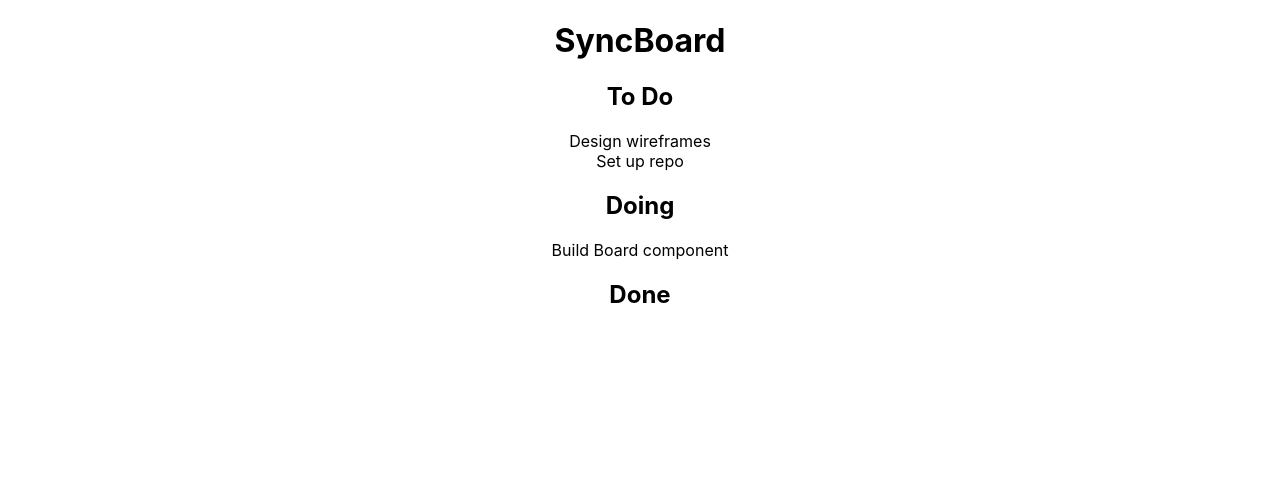
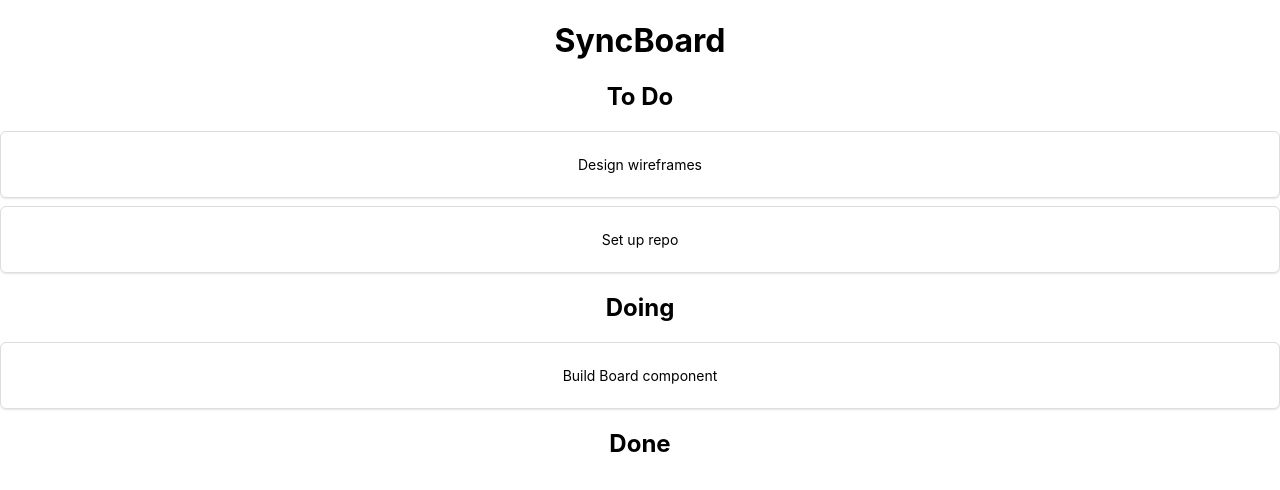
Before and after one commit to ImadiRajapaksha/Syncboard, a React (Create React App) app in the folder client/: page / in a window 1280 px wide. Shown: the top 490 px of the page. Built offline with nearby package versions, Linux system fonts and the light colour scheme.

Commit message:
Add TaskCard component with styling

```diff
--- a/client/src/components/Column.js
+++ b/client/src/components/Column.js
@@ -1,4 +1,5 @@
- import React from 'react';
+import React from 'react';
+import TaskCard from './TaskCard';
 
 function Column({ title, tasks }) {
   return (
@@ -6,9 +7,7 @@ function Column({ title, tasks }) {
       <h2>{title}</h2>
       <div className="column-tasks">
         {tasks.map((task) => (
-          <div key={task.id} className="task-placeholder">
-            {task.title}
-          </div>
+          <TaskCard key={task.id} title={task.title} />
         ))}
       </div>
     </div>
--- /dev/null
+++ b/client/src/components/TaskCard.css
@@ -0,0 +1,13 @@
+.task-card {
+  background-color: white;
+  border: 1px solid #ddd;
+  border-radius: 6px;
+  padding: 10px 12px;
+  margin-bottom: 8px;
+  box-shadow: 0 1px 2px rgba(0,0,0,0.1);
+  font-size: 14px;
+}
+
+.task-card:hover {
+  box-shadow: 0 2px 4px rgba(0,0,0,0.15);
+}
--- /dev/null
+++ b/client/src/components/TaskCard.js
@@ -0,0 +1,12 @@
+import React from 'react';
+import './TaskCard.css';
+
+function TaskCard({ title }) {
+  return (
+    <div className="task-card">
+      <p>{title}</p>
+    </div>
+  );
+}
+
+export default TaskCard;
```
